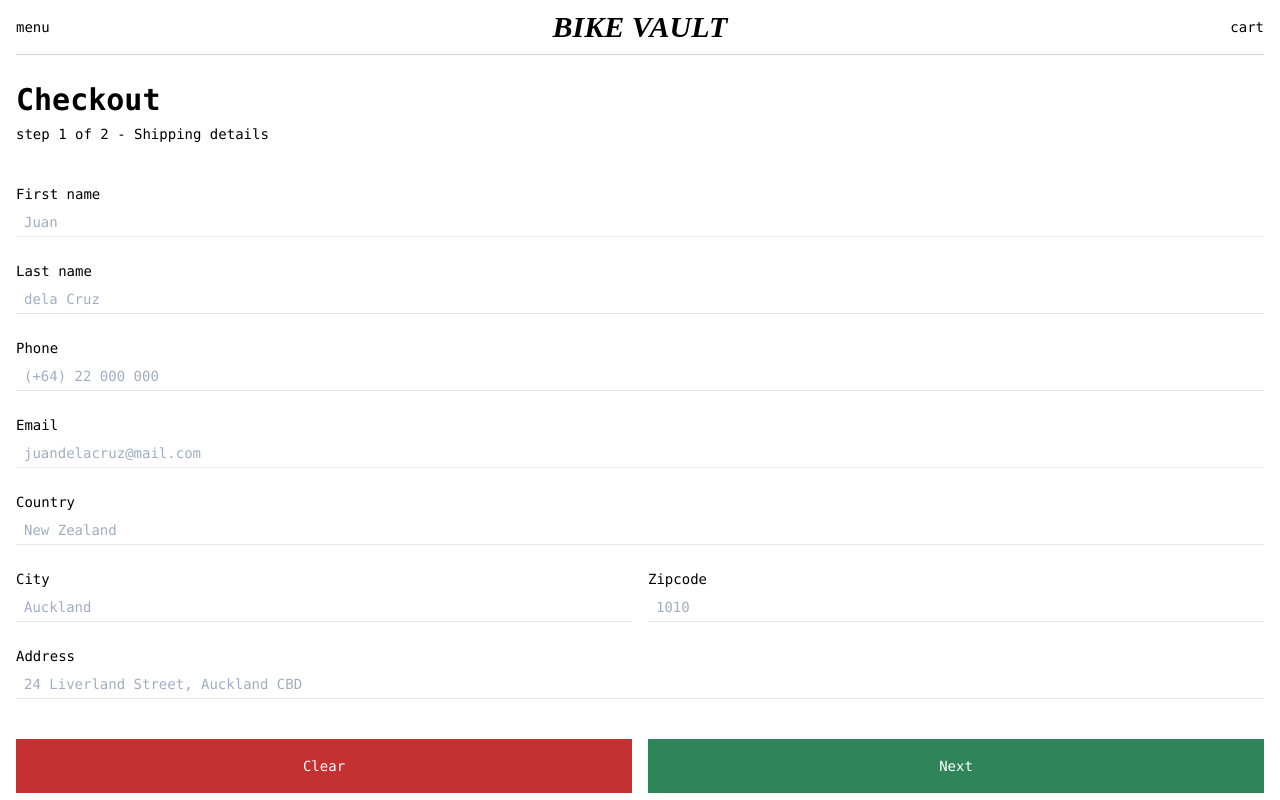
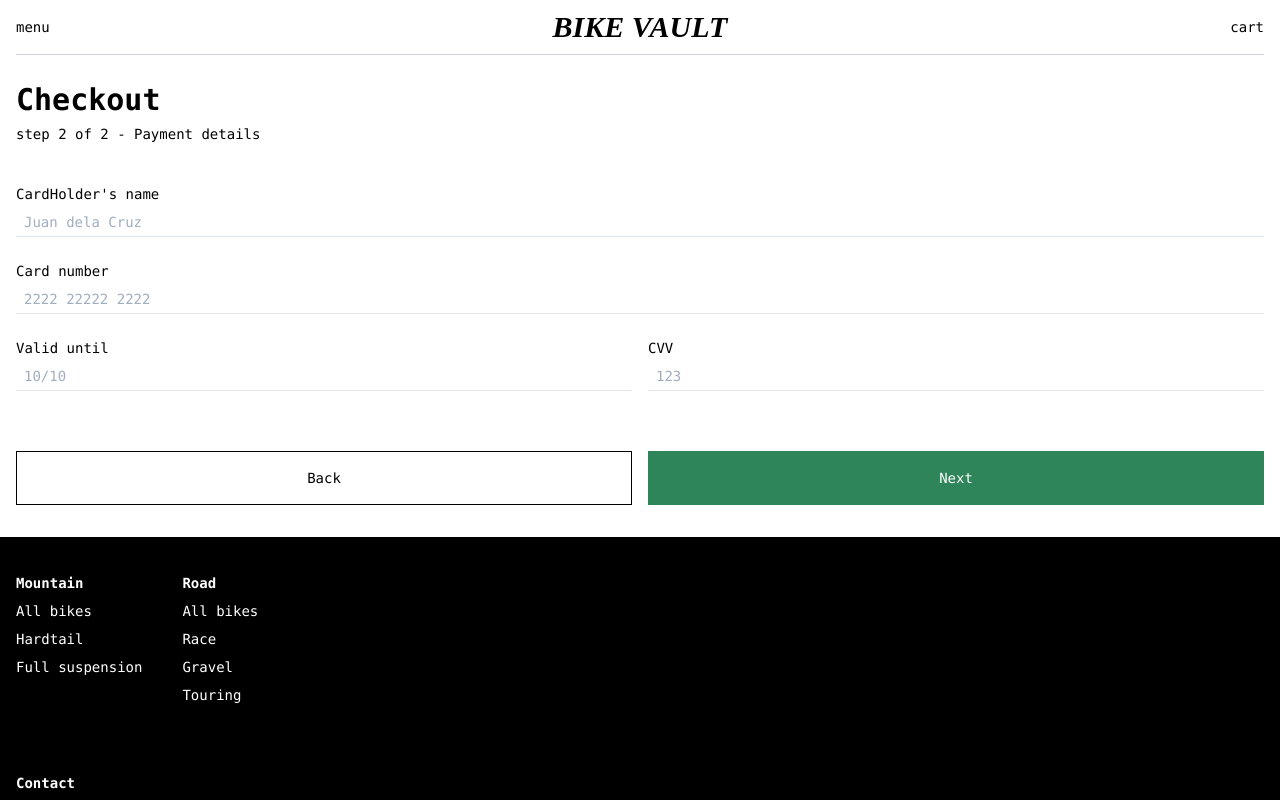
Before and after one commit to jasonvictorio/bike-vault, a React (Create React App) app: page /checkout in a window 1280 px wide. Shown: the top 800 px of the page. Built offline with nearby package versions, Linux system fonts and the light colour scheme.

Commit message:
checkout: add type='number'

```diff
--- a/src/components/Input.tsx
+++ b/src/components/Input.tsx
@@ -1,5 +1,5 @@
 import React from 'react'
-import { pick } from 'lodash'
+import { pick, pickBy, identity } from 'lodash'
 
 import { UseFormField } from '../utils'
 
@@ -9,16 +9,23 @@ type props = UseFormField & {
   placeholder?: string
   pattern?: string
   type?: string
+
+  min?: number
+  max?: number
+  step?: number
 }
 
 const Input = ({ type = 'text', ...props }: props) => {
   const inputClassName = 'px-2 border-b focus:border-black'
+  const numberArgs = pickBy({ min: `${props.min}`, max: `${props.max}`, step: `${props.step}` }, identity)
   const bar = pick(props, ['value', 'required', 'onChange', 'onBlur', 'placeholder', 'pattern'])
   const foo = () => {
     switch (type) {
       case 'text':
       case 'email':
         return <input {...{ type, className: inputClassName }} {...bar} />
+      case 'number':
+        return <input {...{ type, className: inputClassName, ...numberArgs }} {...bar} />
       default:
         return <></>
     }
--- a/src/index.scss
+++ b/src/index.scss
@@ -49,3 +49,10 @@ a {
 input:focus {
   outline: none;
 }
+
+// https://css-tricks.com/snippets/css/turn-off-number-input-spinners/
+input[type='number']::-webkit-inner-spin-button,
+input[type='number']::-webkit-outer-spin-button {
+  -webkit-appearance: none;
+  margin: 0;
+}
--- a/src/views/Checkout.tsx
+++ b/src/views/Checkout.tsx
@@ -39,10 +39,18 @@ const Checkout = (props: RouteComponentProps) => {
     name: { label: "CardHolder's name", placeholder: 'Juan dela Cruz', ...useFormField({ required: true }) },
     cardNumber: { label: 'Card number', placeholder: '2222 22222 2222', ...useFormField({ required: true }) },
     valid: { label: 'Valid until', placeholder: '10/10', ...useFormField({ required: true }) },
-    cvv: { label: 'CVV', placeholder: '123', ...useFormField({ required: true }) },
+    cvv: {
+      label: 'CVV',
+      placeholder: '123',
+      type: 'number',
+      min: 0,
+      max: 999,
+      step: 1,
+      ...useFormField({ required: true }),
+    },
   }
 
-  const [currentStep, setCurrentStep] = useState<1 | 2>(1)
+  const [currentStep, setCurrentStep] = useState<1 | 2>(2)
   const scrollToTop = () => window.scrollTo({ top: 0, behavior: 'smooth' })
   const handleBack = () => {
     setCurrentStep(1)
```
